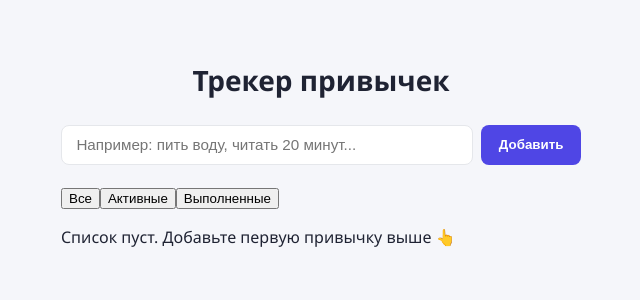
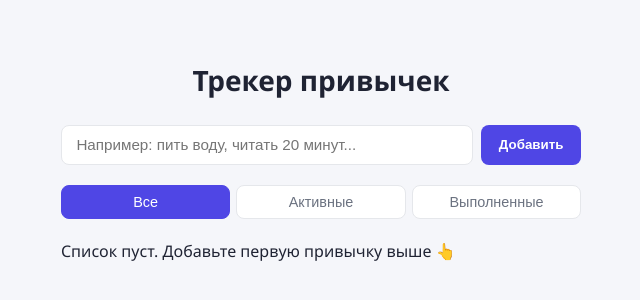
Before and after one commit to nmaakmoan/priviski, a React (Vite) app: page / in a window 1280 px wide. Shown: the top 300 px of the page, without its empty margins (319-959 px from the left). Built offline with nearby package versions, Linux system fonts and the light colour scheme.

Commit message:
style: style the filter bar buttons

```diff
--- a/src/App.css
+++ b/src/App.css
@@ -45,3 +45,32 @@
 .habit-form__button:hover {
   background: var(--color-primary-hover);
 }
+
+.filter-bar {
+  display: flex;
+  gap: 0.4rem;
+  margin-bottom: 1.25rem;
+}
+
+.filter-bar__button {
+  flex: 1;
+  padding: 0.5rem 0.75rem;
+  border: 1px solid var(--color-border);
+  border-radius: 8px;
+  background: var(--color-surface);
+  color: var(--color-muted);
+  cursor: pointer;
+  font-size: 0.9rem;
+  transition: all 0.15s ease;
+}
+
+.filter-bar__button:hover {
+  border-color: var(--color-primary);
+  color: var(--color-primary);
+}
+
+.filter-bar__button--active {
+  background: var(--color-primary);
+  border-color: var(--color-primary);
+  color: #fff;
+}
```
